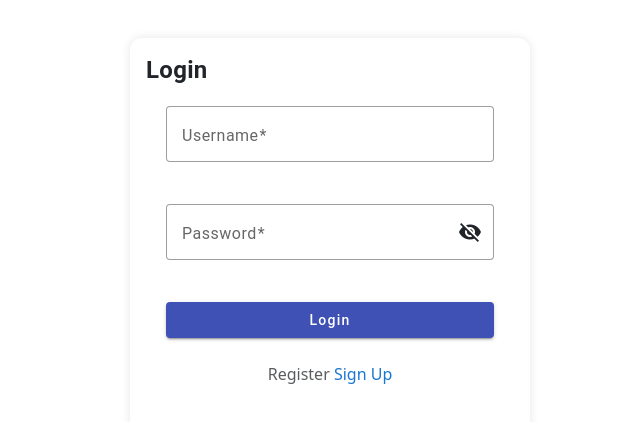
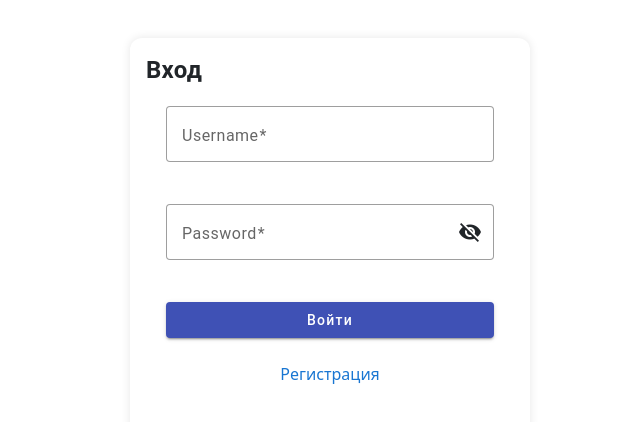
Before and after one commit to Tomglower/ServerManagementAndControl, an Angular app in the folder src/ControlPanel.UI/ClientApp/: page /login in a window 1280 px wide. Shown: the part 162-584 px from the top of the page, without its empty margins (332-972 px from the left). Built offline with nearby package versions, Linux system fonts and the light colour scheme.

Commit message:
localization

```diff
--- a/src/ControlPanel.UI/ClientApp/src/app/componets/dashboard/dashboard.component.ts
+++ b/src/ControlPanel.UI/ClientApp/src/app/componets/dashboard/dashboard.component.ts
@@ -137,7 +137,8 @@ export class DashboardComponent {
           console.log(data)
         },
         (error) => {
-          this.OpenSnackBar(`Ошибка при загрузке данных: ${error}`, 'Close');
+          //this.OpenSnackBar(`Ошибка при загрузке данных: ${error}`, 'Close');
+          console.log(`Ошибка при загрузке данных: ${error}`);
         }
       );
   }
@@ -155,7 +156,8 @@ export class DashboardComponent {
             this.cdr.detectChanges();
           },
           (error) => {
-            this.OpenSnackBar(`Ошибка при проверке статуса: ${error.message}`, 'Close');
+            //this.OpenSnackBar(`Ошибка при проверке статуса: ${error.message}`, 'Close');
+            console.log(`Ошибка при проверке статуса: ${error.message}`);
           }
         );
     }
--- a/src/ControlPanel.UI/ClientApp/src/app/componets/login/login.component.html
+++ b/src/ControlPanel.UI/ClientApp/src/app/componets/login/login.component.html
@@ -1,47 +1,10 @@
-<!--
-<div class="outer">
-    <div class="container">
-        <div class="row">
-            <div class="offser-md-2 col-lg-5 col-md-7 offset-lg-4 offset-md-3">
-                <div class="panel border bg-white">
-                    <div class="panel-heading">
-                        <h3 class="pt-3 font-weight-bold">Login</h3>
-                    </div>
-                    <div class="panel-body p-3">
-                        <form [formGroup]="loginForm">
-                            <div class="form-group pt-3">
-                                <div class="input-field" [class.error] = "loginForm.controls['username'].dirty && loginForm.hasError('required','username')">
-                                    <span class="fa fa-user p-2"></span>
-                                    <input formControlName="username" type="text" placeholder="Username">
-                                </div>
-                            </div>
-                            <small *ngIf="loginForm.controls['username'].dirty && loginForm.hasError('required','username')" class="text-danger">*Username is required</small>
-                            <div class="form-group pt-3">
-                                <div class="input-field" [class.error] = "loginForm.controls['password'].dirty && loginForm.hasError('required','password')">
-                                    <span class="fa fa-lock p-2"></span>
-                                    <input formControlName="password" [type]="type" placeholder="Password">
-                                    <span (click)="hideShowPass()" class="fa {{eyeIcon}}"></span>
-                                </div>
-                            </div>
-                            <small *ngIf="loginForm.controls['password'].dirty && loginForm.hasError('required','password')" class="text-danger">*Password is required</small>
-
-                            <button (click) ="onLogin()" class = "btn btn-primary btn-block mt-4 w-100">Login</button>
-                            <div class="text-center pt-4 text-muted">Register <a id="forget" routerLink="/signup">Sign Up</a></div>
-                        </form>
-                    </div>
-                </div>
-            </div>
-        </div>
-    </div>
- </div>
-  --->
 <div class="outer">
   <div class="container">
     <div class="row">
       <div class="offset-md-2 col-lg-5 col-md-7 offset-lg-4 offset-md-3">
         <mat-card>
           <mat-card-header>
-            <mat-card-title>Login</mat-card-title>
+            <mat-card-title>Вход</mat-card-title>
           </mat-card-header>
           <mat-card-content>
             <form [formGroup]="loginForm">
@@ -49,7 +12,7 @@
                 <mat-label>Username</mat-label>
                 <input matInput formControlName="username" placeholder="Username" />
                 <mat-error *ngIf="loginForm.controls['username'].dirty && loginForm.hasError('required','username')">
-                  *Username is required
+                  *Поле username обязательно
                 </mat-error>
               </mat-form-field>
               <mat-form-field appearance="outline" class="w-100">
@@ -60,12 +23,12 @@
                   </button>
 
                 <mat-error *ngIf="loginForm.controls['password'].dirty  && loginForm.hasError('required','password')">
-                  *Password is required
+                  *Поле password обязательно
                 </mat-error>
               </mat-form-field>
 
-              <button mat-raised-button color="primary" (click)="onLogin()" class="w-100">Login</button>
-              <p class="text-center pt-4 text-muted">Register <a id="forget" routerLink="/signup">Sign Up</a></p>
+              <button mat-raised-button color="primary" (click)="onLogin()" class="w-100">Войти</button>
+              <p class="text-center pt-4 text-muted"><a id="forget" routerLink="/signup">Регистрация</a></p>
             </form>
           </mat-card-content>
         </mat-card>
--- a/src/ControlPanel.UI/ClientApp/src/app/componets/login/login.component.ts
+++ b/src/ControlPanel.UI/ClientApp/src/app/componets/login/login.component.ts
@@ -47,7 +47,7 @@ onLogin(){
         this.router.navigate(['dashboard'])
       },
       error:(err)=>{
-        this.OpenSnackBar(err.error.message,'Close')
+        this.OpenSnackBar("Неверно введенные данные",'Close')
       }
     })
 
--- a/src/ControlPanel.UI/ClientApp/src/app/componets/signup/signup.component.html
+++ b/src/ControlPanel.UI/ClientApp/src/app/componets/signup/signup.component.html
@@ -5,7 +5,7 @@
       <div class="offset-md-2 col-lg-5 col-md-7 offset-lg-4 offset-md-3">
         <mat-card>
           <mat-card-header>
-            <mat-card-title>Sign Up</mat-card-title>
+            <mat-card-title>Регистрация</mat-card-title>
           </mat-card-header>
           <mat-card-content>
             <form [formGroup]="signUpForm">
@@ -14,7 +14,7 @@
                 <input matInput formControlName="username" placeholder="Username" />
               </mat-form-field>
               <mat-error *ngIf="signUpForm.controls['username'].dirty && signUpForm.hasError('required','username')">
-                *Username is required
+                *Поле Username обязательно
               </mat-error>
 
               <mat-form-field appearance="outline" class="w-100">
@@ -22,10 +22,10 @@
                 <input matInput formControlName="Email" type="email" placeholder="Email" />
               </mat-form-field>
               <mat-error *ngIf="signUpForm.controls['Email'].dirty && signUpForm.hasError('required','Email')">
-                *Email is required
+                *Поле Email обязательно
               </mat-error>
               <mat-error *ngIf="signUpForm.controls['Email'].hasError('email')">
-                *Invalid email address =
+                *Неправильный Email
               </mat-error>
 
               <mat-form-field appearance="outline" class="w-100">
@@ -36,11 +36,11 @@
                 </button>
               </mat-form-field>
               <mat-error *ngIf="signUpForm.controls['password'].dirty && signUpForm.hasError('required','password')">
-                *Password is required
+                *Поле Password обязательно
               </mat-error>
 
-              <button mat-raised-button color="primary" (click)="onSignUp()" class="w-100">Sign Up</button>
-              <p class="text-center pt-4 text-muted">Do you have an account? <a id="forget" routerLink="/login">Login</a></p>
+              <button mat-raised-button color="primary" (click)="onSignUp()" class="w-100">Зарегистрироваться</button>
+              <p class="text-center pt-4 text-muted">Уже есть аккаунт? <a id="forget" routerLink="/login">Войти</a></p>
             </form>
           </mat-card-content>
         </mat-card>
```
